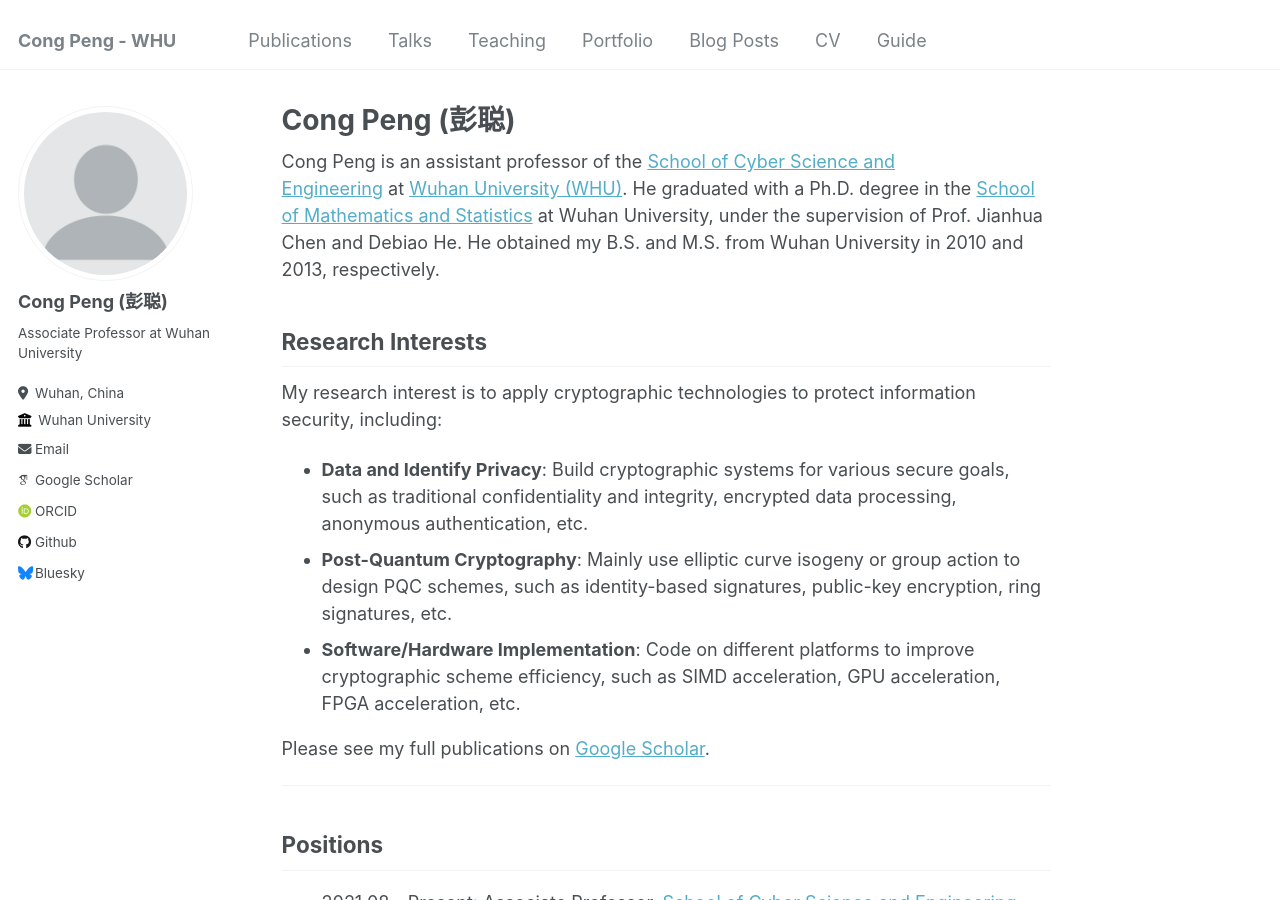
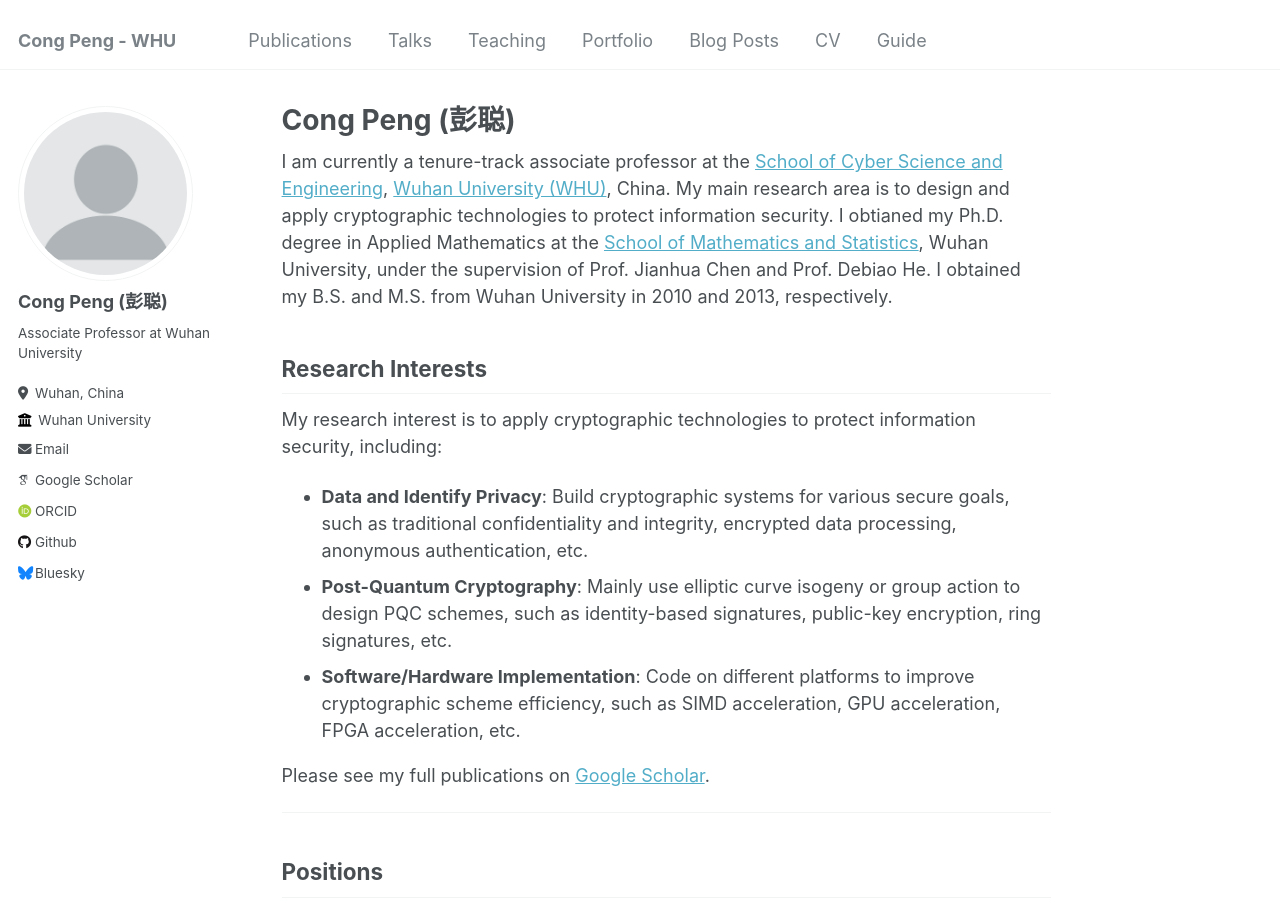
Before and after one commit to cpeng-crypto/cpeng-crypto.github.io, a Jekyll site: the page built from _pages/about.md, in a window 1280 px wide and 900 px high. Built offline with Jekyll 4.4.1, drawn with Linux system fonts in a browser that asks for light colours; some web fonts are replaced.

Commit message:
Update about.md

```diff
--- a/_pages/about.md
+++ b/_pages/about.md
@@ -7,7 +7,7 @@
   - /about.html
 ---
 
-Cong Peng is an assistant professor of the [School of Cyber Science and Engineering](https://cse.whu.edu.cn/) at [Wuhan University (WHU)](https://en.whu.edu.cn/). He graduated with a Ph.D. degree in the [School of Mathematics and Statistics](https://maths.whu.edu.cn/) at Wuhan University, under the supervision of Prof. Jianhua Chen and Debiao He. He obtained my B.S. and M.S. from Wuhan University in 2010 and 2013, respectively.
+I am currently a tenure-track associate professor at the [School of Cyber Science and Engineering](https://cse.whu.edu.cn/), [Wuhan University (WHU)](https://en.whu.edu.cn/), China. My main research area is to design and apply cryptographic technologies to protect information security. I obtianed my Ph.D. degree in Applied Mathematics at the [School of Mathematics and Statistics](https://maths.whu.edu.cn/), Wuhan University, under the supervision of Prof. Jianhua Chen and Prof. Debiao He. I obtained my B.S. and M.S. from Wuhan University in 2010 and 2013, respectively.
 
 ## Research Interests
 
```
